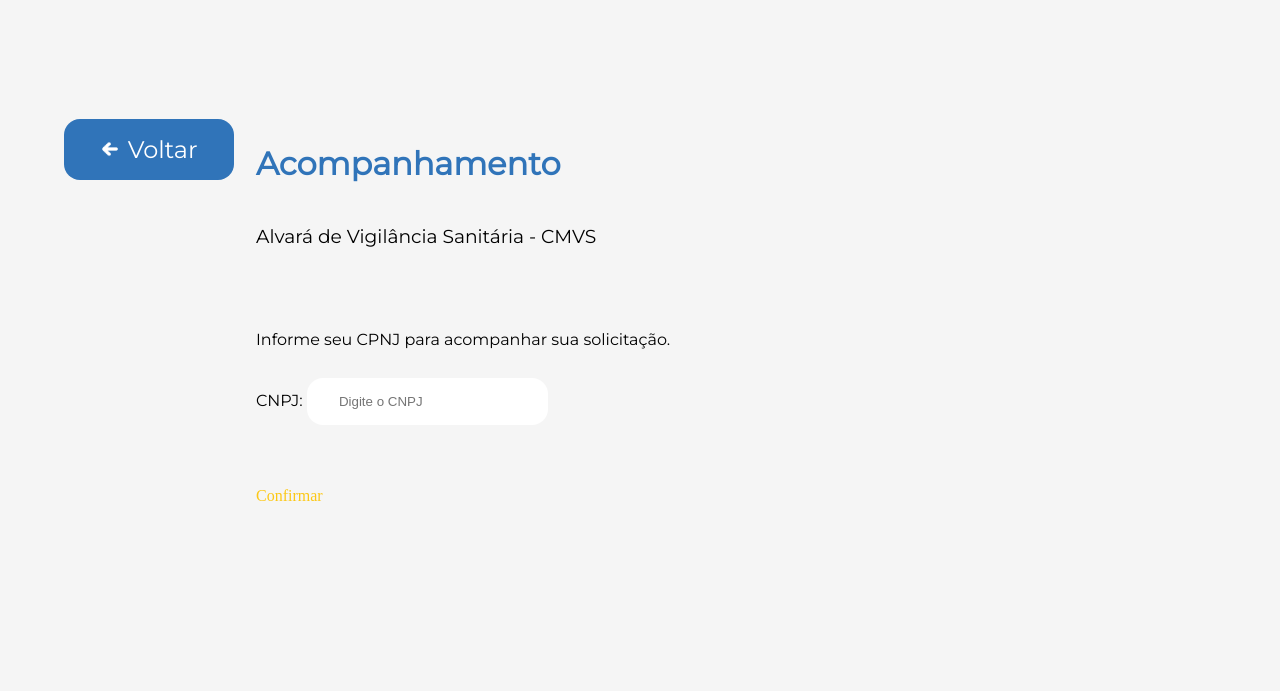
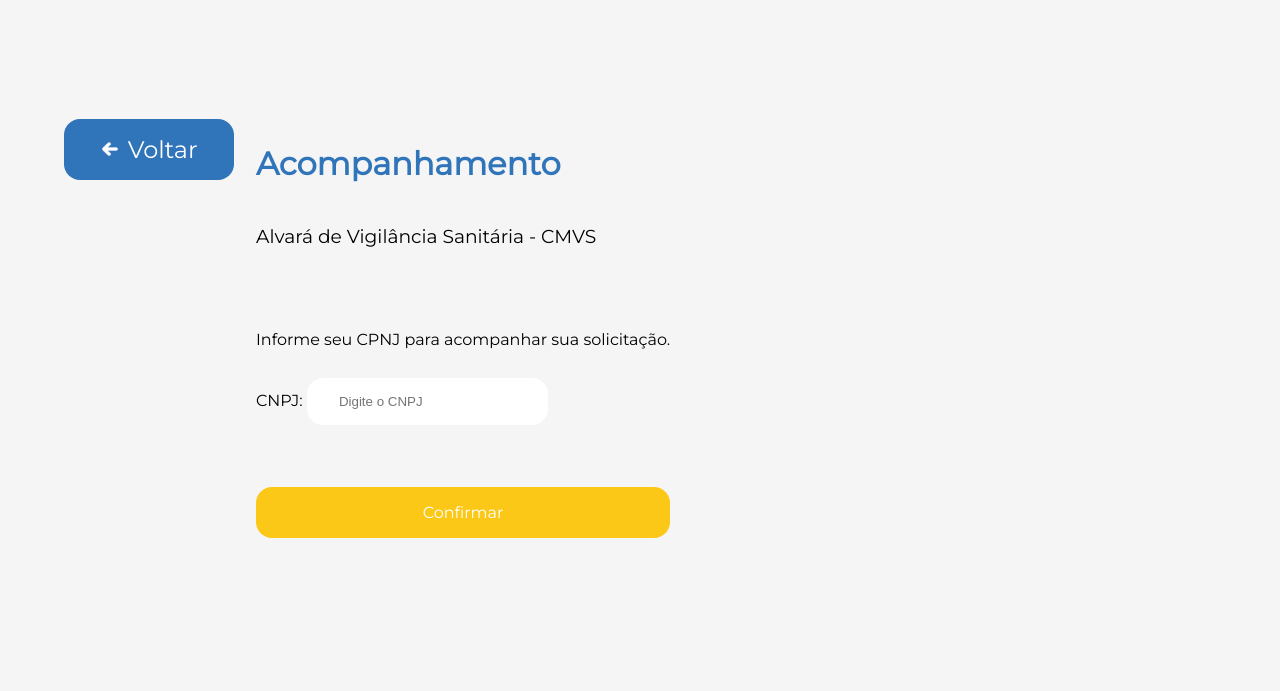
Before and after one commit to parceria-praxis/praxis, a plain HTML site: page acompanhamento.html in a window 1280 px wide. Shown: the part 109-800 px from the top of the page. Drawn offline with Linux system fonts and the light colour scheme.

Commit message:
correção botão acompanhamento

```diff
--- a/acompanhamento.html
+++ b/acompanhamento.html
@@ -48,9 +48,12 @@
         CNPJ: <input type="number" name="cnpj" placeholder="Digite o CNPJ" />
       </div>
 
+
       <div class="botao">
-        <a href="status.html" style="text-decoration: none; color: #fcc817;" >Confirmar</a>
-      </div>
+	<button>
+        <a href="status.html" style="text-decoration: none;" >Confirmar</a>
+	</button>
+	</div>
     </div>
 
     <div class="footer">
```
